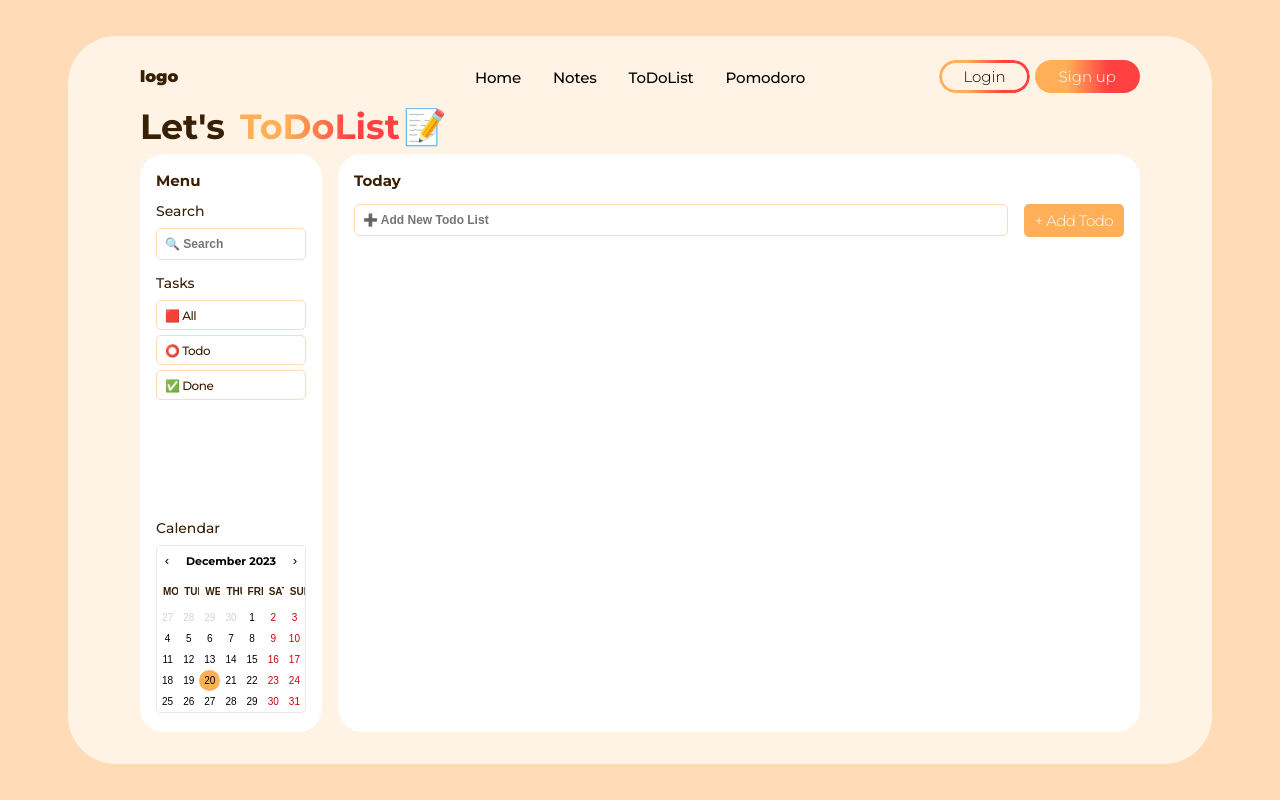
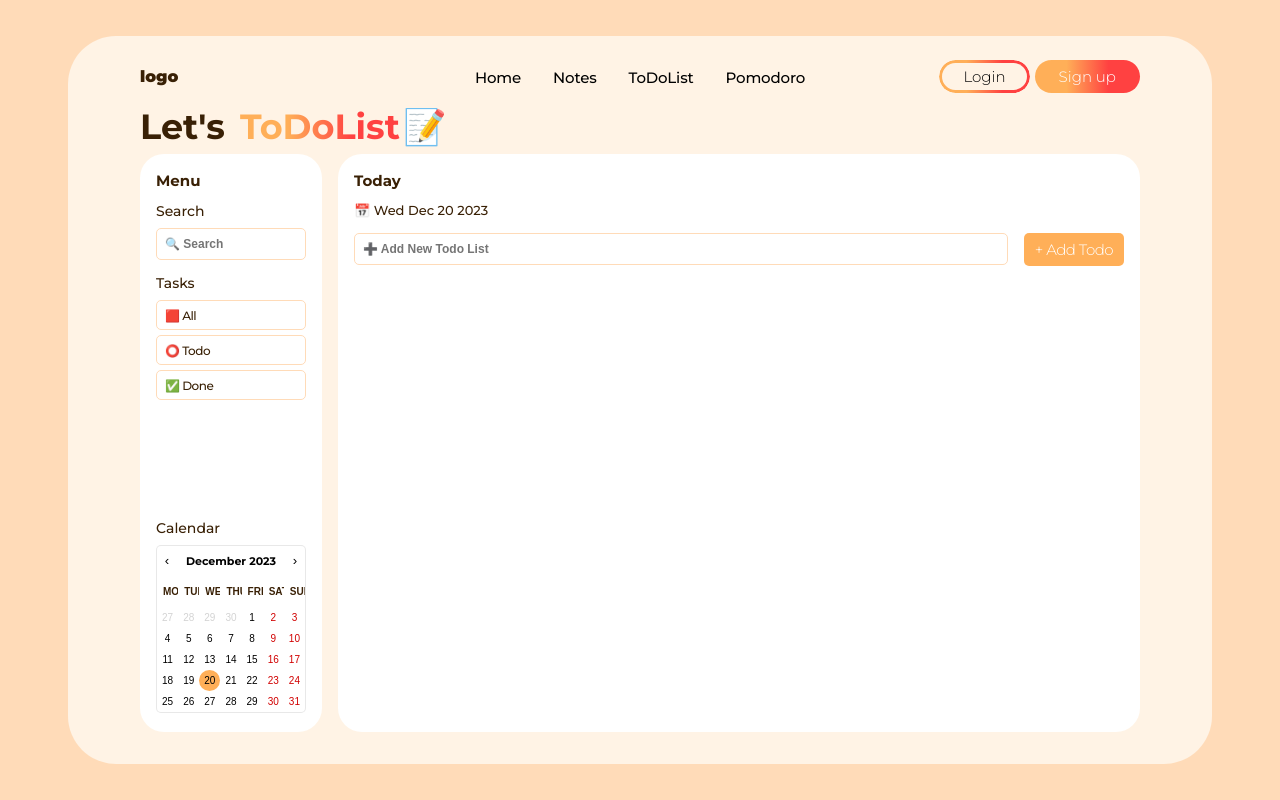
Before and after one commit to sooozi/study-app_ver.01, a React (Create React App) app: page /ToDoList in a window 1280 px wide. Built offline with nearby package versions, Linux system fonts and the light colour scheme.

Commit message:
231224_스터디앱_투두리스트 오늘 날짜, 투두리스트 입력란

```diff
--- a/src/components/TodoBoard.js
+++ b/src/components/TodoBoard.js
@@ -1,8 +1,7 @@
 import { default as React, useState } from 'react';
 import styled from "styled-components";
 
-
-const NoteAddWrap= styled.div `
+const TodoAddWrap = styled.div `
   background: #fff;
   padding: 1.2rem 1rem;
   border-radius: 1.5rem;
@@ -16,14 +15,7 @@ const InnerTopTit = styled.span `
     margin-bottom: 1rem;
 `;
 
-const InnerTit = styled.span `
-    display: block;
-    font-weight: 500;
-    font-size: 14px;
-    margin-bottom: 1rem;
-`;
-
-const NewTodoTit= styled.input `
+const NewTodoTit = styled.input `
     padding: 0.5rem;
     border-radius: 5px;
     border: 1px solid #ffdbb8;
@@ -43,22 +35,11 @@ const NewTodoTit= styled.input `
     }
 `;
 
-const NewTodoDesc= styled.textarea `
-    padding: 0.5rem;
-    border-radius: 5px;
-    border: 1px solid #ffdbb8;
-    font-size: 12px;
-    outline: 0;
-    color: rgb(57, 32, 5);
-    margin-bottom: 10px;
-    min-height: 100px;
-    resize: none;
-    width: 100%;
-    max-width: fit-content;
-    &:focus, &:focus-visible  {
-        border: 1px solid rgba(255, 243, 229, 1);
-        background-color: rgba(255, 243, 229, 1);
-    }
+const TodayDate = styled.span `
+    display: block;
+    font-weight: 500;
+    font-size: 13px;
+    margin-bottom: 1rem;
 `;
 
 const AddNewTodo= styled.button `
@@ -114,8 +95,9 @@ function TodoBoard() {
     };
 
     return (
-        <NoteAddWrap>
+        <TodoAddWrap>
             <InnerTopTit>Today</InnerTopTit>
+            <TodayDate>📅 {new Date().toDateString()}</TodayDate>
             <Form>
                 <NewTodoTit
                     type="text"
@@ -125,7 +107,7 @@ function TodoBoard() {
                 />
                 <AddNewTodo onClick={handleAddNote}>+ Add Todo</AddNewTodo>
             </Form>
-        </NoteAddWrap>
+        </TodoAddWrap>
     );
 }
 
```
